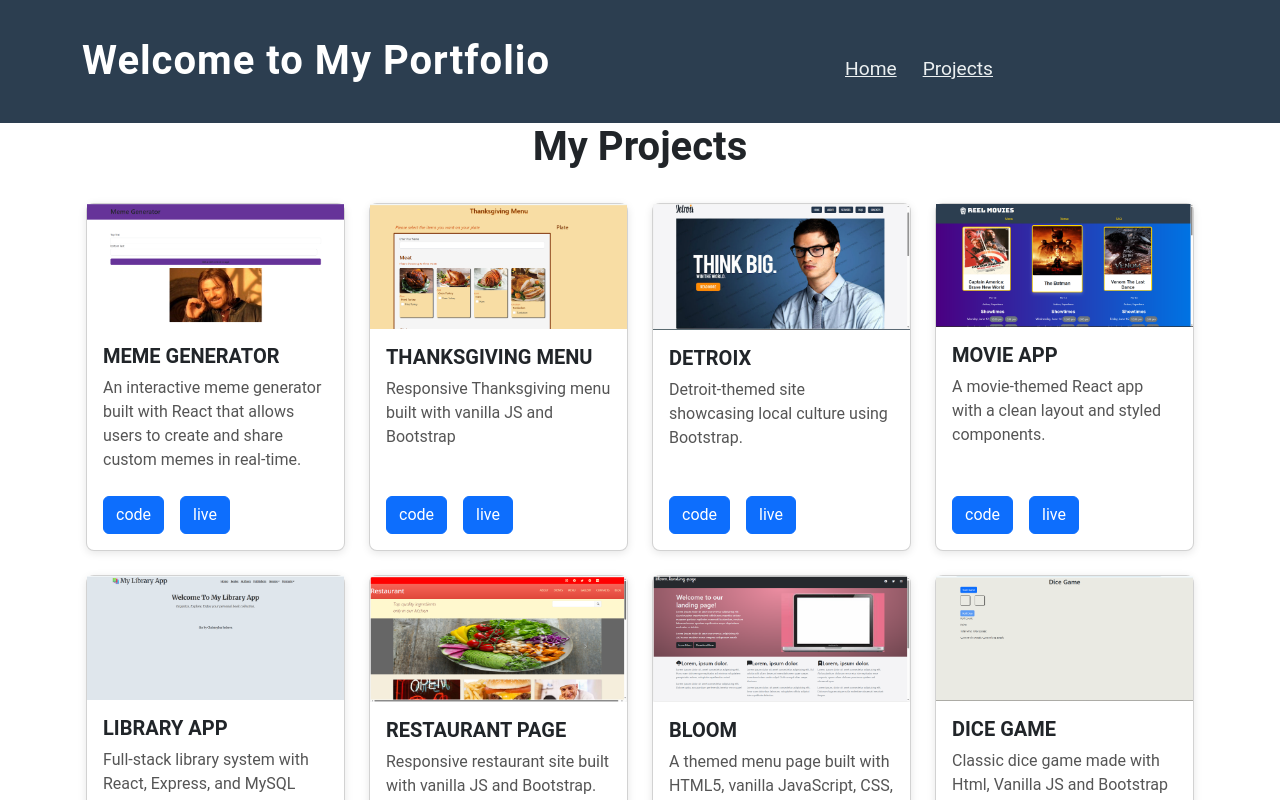
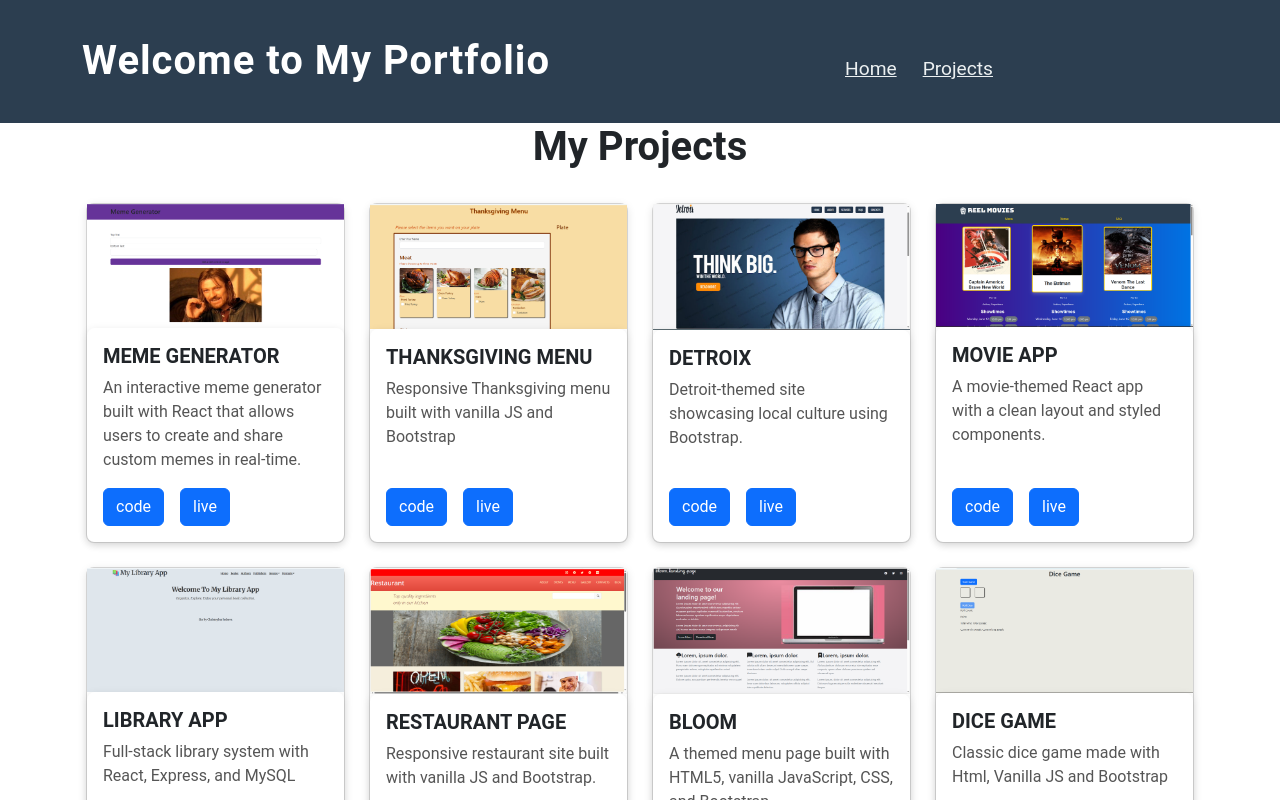
Before and after one commit to christophercoding-a11y/portfolio-react, a React (Create React App) app: page /projects in a window 1280 px wide. Shown: the top 800 px of the page. Built offline with nearby package versions, Linux system fonts and the light colour scheme.

Commit message:
remove project card-body class name

```diff
--- a/public/style.css
+++ b/public/style.css
@@ -3,10 +3,14 @@
 
 
 body {
+
     margin: 0;
     padding: 0;
     font-family: 'Roboto', sans-serif;
 }
+
+
+
 
 
 
--- a/src/components/Card.js
+++ b/src/components/Card.js
@@ -4,7 +4,7 @@ const Card =(props)=> {
             <div className="card project-card h-100">
                 <img src={`/images/${props.imgUrl}`} alt={`${props.name} project screenshot`}className="img-fluid image" />
 
-                <div className="project-card-body card-body d-flex flex-column">
+                <div className="project-card card-body d-flex flex-column">
                     <h2 className="card-title text-uppercase project-text">{props.name}</h2>
                     <p className="card-text">{props.description}</p>
                     <div className="button-group mt-auto">
```
